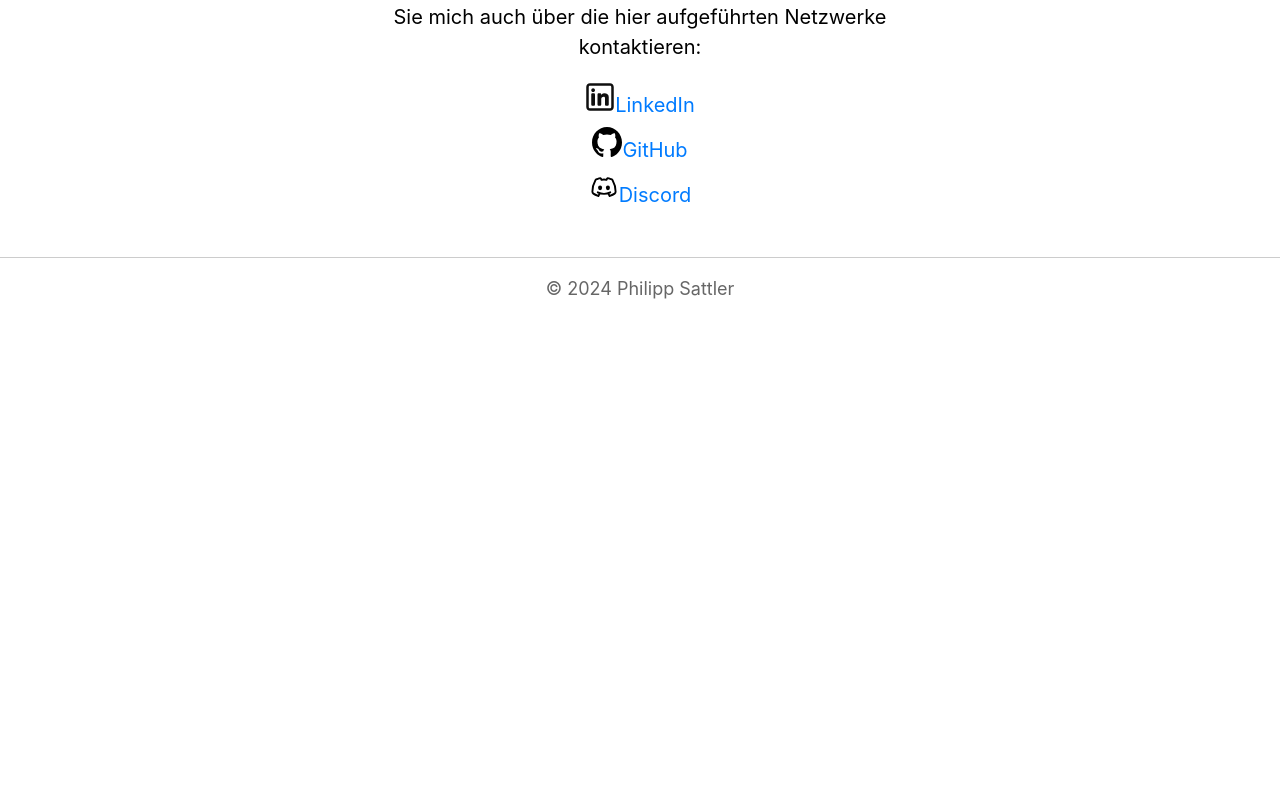
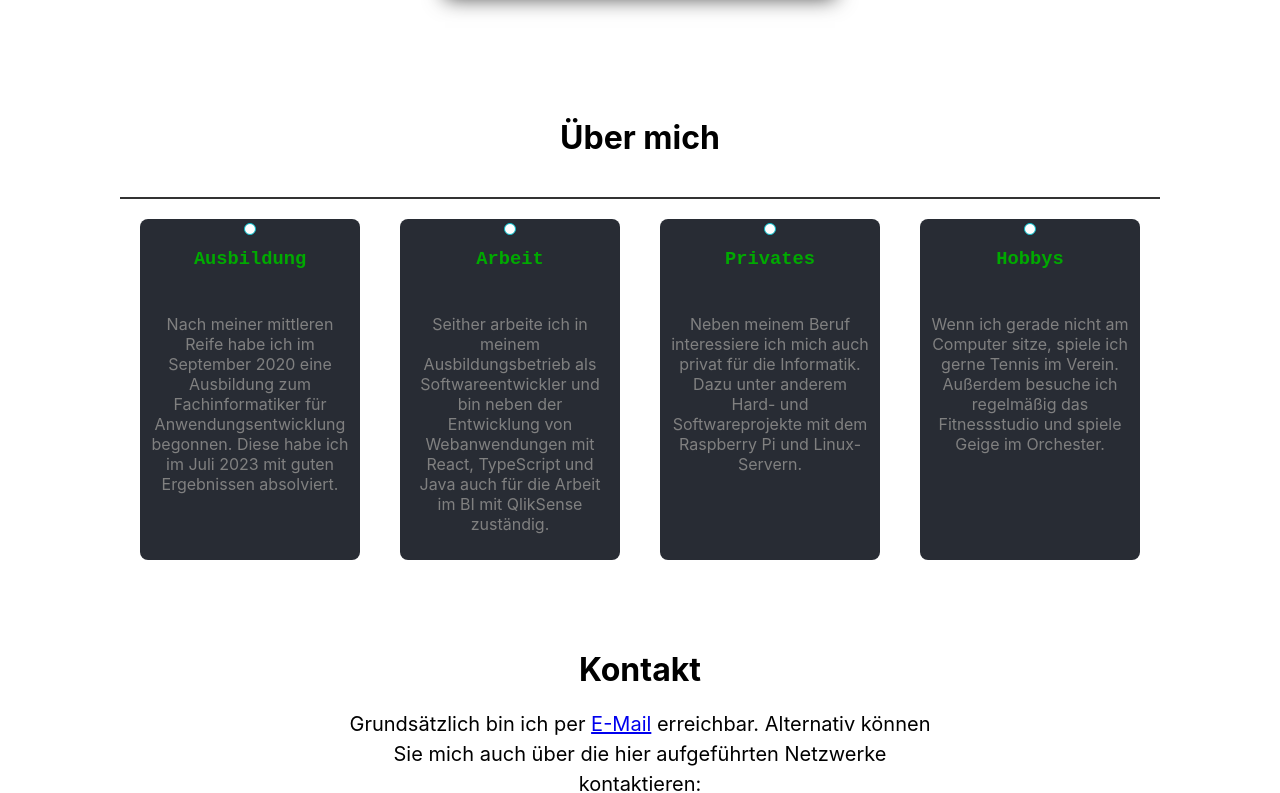
Before and after one commit to philippsattler/priv, a React (Create React App) app: page / in a window 1280 px wide. Shown: the part 1632-2425 px from the top of the page. Before the commit the page ends 1951 px from the top, so only its background shows below. Built offline with nearby package versions, Linux system fonts and the light colour scheme.

Commit message:
aboutme timeline section

```diff
--- a/src/App.css
+++ b/src/App.css
@@ -7,6 +7,7 @@
 .App-header {
   background-color: #282c34;
   min-height: 100vh;
+  min-width: 90vw;
   display: flex;
   flex-direction: column;
   align-items: center;
@@ -52,7 +53,8 @@
 }
 
 .about-section {
-  margin-top: 50px;
+  margin-top: 135px;
+  margin-bottom: 120px;
   text-align: center;
 }
 
@@ -135,9 +137,10 @@
   padding-top: 30px;
   padding-right: 30px;
   padding-left: 30px;
-  padding-bottom: 30px;
+  padding-bottom: 65px;
   position: relative;
   width: 350px;
+  height: 600px;
   max-width: 100%;
   text-align: center;
   margin: auto;
--- a/src/App.tsx
+++ b/src/App.tsx
@@ -1,5 +1,6 @@
 import React from 'react';
 import './App.css';
+import Timeline from './Timeline.tsx'
 
 const App: React.FC = () => {
   return (
@@ -32,6 +33,9 @@ const App: React.FC = () => {
             </div>
           </div>
         </section>
+        <section>
+          <Timeline />
+        </section>
         <section className="contact-section">
           <div className="contact-content">
             <h2>Kontakt</h2>
--- /dev/null
+++ b/src/Timeline.css
@@ -0,0 +1,63 @@
+.aboutme {
+  margin: 40px
+}
+.timeline {
+    background: var(--primary-color);
+    margin:20px auto;
+    padding: 20px;
+    display: flex;
+    justify-content: center;
+    overflow-x: auto;
+  }
+
+  .outer {
+    display: flex;
+    border-top: 2px solid #333;
+    position: relative;
+    padding: 20px 0;
+  }
+
+  .card {
+    position: relative;
+    margin: 0 20px;
+    padding: 10px;
+    background: #282c34;
+    color: gray;
+    border-radius: 8px;
+    min-width: 200px;
+    max-width: 200px;
+    flex: 0 0 auto;
+    text-align: center;
+  }
+
+  .info {
+    display: flex;
+    flex-direction: column;
+    gap: 10px;
+  }
+
+  .title {
+    font-family: 'Courier New', Courier, monospace;
+    color: #0a0;
+    position: relative;
+  }
+
+  .title::before {
+    content: "";
+    position: absolute;
+    width: 10px;
+    height: 10px;
+    background: white;
+    border-radius: 999px;
+    top: -25px;
+    left: 50%;
+    transform: translateX(-50%);
+    border: 1px solid #03BFCB;
+  }
+
+  .aboutme h2 {
+    color: #000;
+    font-size: 32px;
+    font-weight: bold;
+    margin-bottom: 20px;
+  }
--- /dev/null
+++ b/src/Timeline.tsx
@@ -0,0 +1,40 @@
+import React from "react";
+import './Timeline.css'
+
+const Timeline = () => {
+  return (
+    <div className="aboutme">
+      <h2>Über mich</h2>
+      <div className="timeline">
+        <div className="outer">
+          <div className="card">
+            <div className="info">
+              <h3 className="title">Ausbildung</h3>
+              <p>Nach meiner mittleren Reife habe ich im September 2020 eine Ausbildung zum Fachinformatiker für Anwendungsentwicklung begonnen. Diese habe ich im Juli 2023 mit guten Ergebnissen absolviert.</p>
+            </div>
+          </div>
+          <div className="card">
+            <div className="info">
+              <h3 className="title">Arbeit</h3>
+              <p>Seither arbeite ich in meinem Ausbildungsbetrieb als Softwareentwickler und bin neben der Entwicklung von Webanwendungen mit React, TypeScript und Java auch für die Arbeit im BI mit QlikSense zuständig.</p>
+            </div>
+          </div>
+          <div className="card">
+            <div className="info">
+              <h3 className="title">Privates</h3>
+              <p>Neben meinem Beruf interessiere ich mich auch privat für die Informatik. Dazu unter anderem Hard- und Softwareprojekte mit dem Raspberry Pi und Linux-Servern.</p>
+            </div>
+          </div>
+          <div className="card">
+            <div className="info">
+              <h3 className="title">Hobbys</h3>
+              <p>Wenn ich gerade nicht am Computer sitze, spiele ich gerne Tennis im Verein. Außerdem besuche ich regelmäßig das Fitnessstudio und spiele Geige im Orchester.</p>
+            </div>
+          </div>
+        </div>
+      </div>
+    </div>
+  )
+}
+
+export default Timeline;
```
